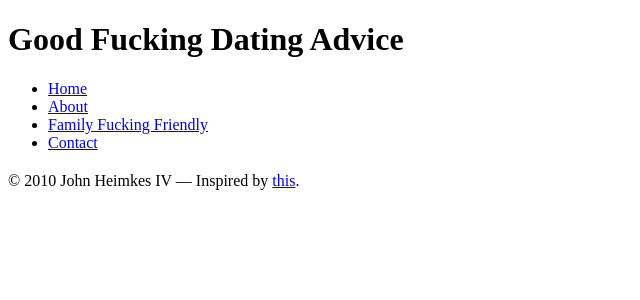
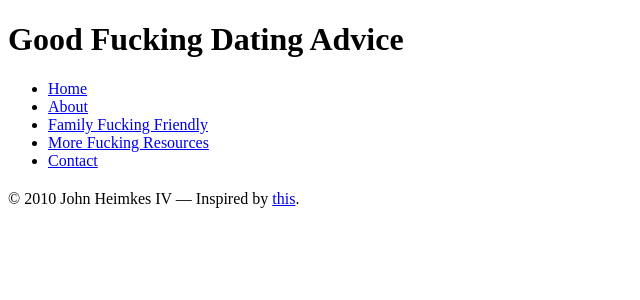
Before and after one commit to johnheimkes/gfda, a PHP site: page / in a window 1280 px wide. Shown: the top 300 px of the page, without its empty margins (0-640 px from the left). Run offline with PHP 8.4, Linux system fonts and the light colour scheme; data that the repository does not hold is empty.

Commit message:
added good fucking resources

```diff
--- a/index.php
+++ b/index.php
@@ -22,6 +22,7 @@
           <li><a href="#">Home</a></li>
           <li><a href="#">About</a></li>
           <li><a href="#">Family Fucking Friendly</a></li>
+          <li><a href="#">More Fucking Resources</a></li> <!-- daytime talk show hosts (oprah, maury, dr. phil, montel, etc...) -->
           <li><a href="#">Contact</a></li>
         </ul>
       </div>
```
